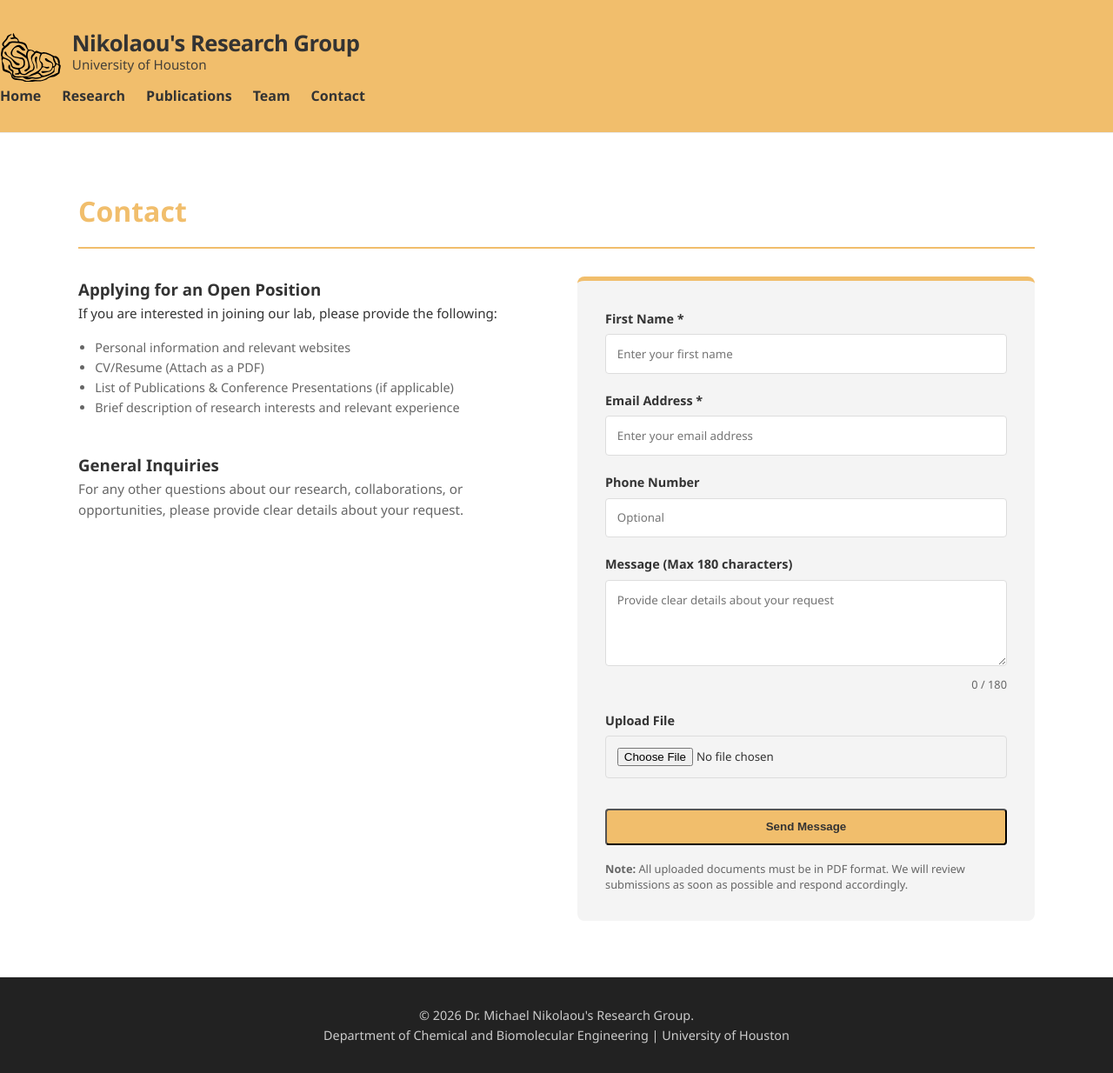
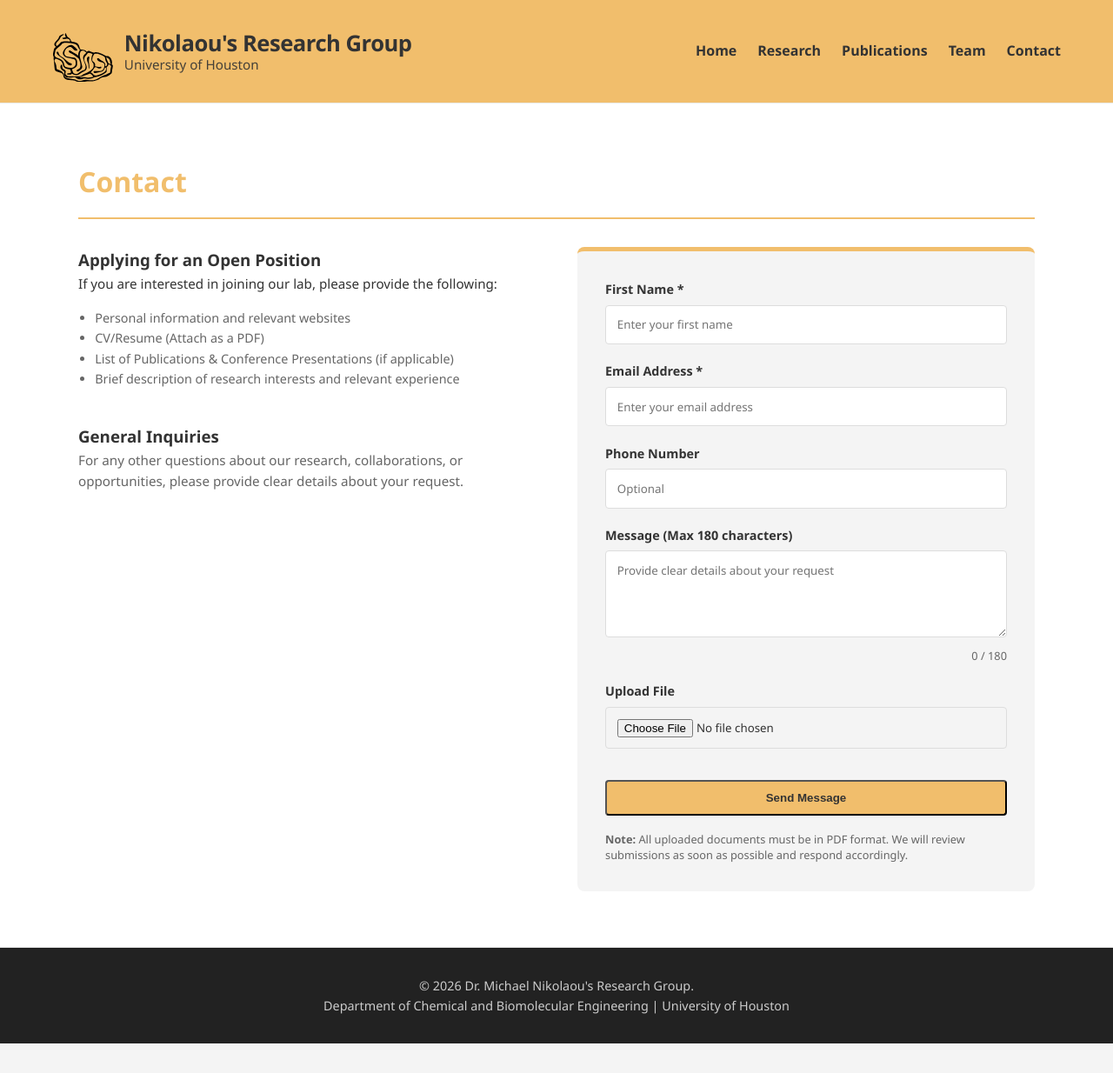
Before and after one commit to GALGAT/nikolaou-lab, a Jekyll site: the page built from contact.html, in a window 1280 px wide. Shown: the whole page at 87% size. Built offline with Jekyll 4.4.1, drawn with Linux system fonts in a browser that asks for light colours; after the commit the page ends 1200 px from its top, so only the background shows below that.

Commit message:
Update style.css

```diff
--- a/css/style.css
+++ b/css/style.css
@@ -27,21 +27,21 @@ body {
     margin: 0 auto;
 }
 
-/* ===== HEADER – now centered and padded ===== */
-header {
+/* ===== HEADER (matches your HTML classes) ===== */
+.site-header {
     background-color: var(--theme-color);
     color: var(--text-dark);
     padding: 1.5rem 0;
     width: 100%;
 }
 
-.header-content {
+.header-container {
     display: flex;
     justify-content: space-between;
     align-items: center;
     flex-wrap: wrap;
     max-width: 1200px;      /* prevents edge-to-edge on large screens */
-    margin: 0 auto;          /* centers the content */
+    margin: 0 auto;          /* centers the header content */
     padding: 0 20px;         /* keeps spacing on small screens */
     width: 100%;
 }
@@ -72,13 +72,13 @@ header {
     line-height: 1.2;
 }
 
-nav {
+.header-nav {
     display: flex;
     gap: 1.5rem;              /* even spacing between links */
     flex-wrap: wrap;
 }
 
-nav a {
+.header-nav a {
     color: var(--text-dark);
     text-decoration: none;
     font-weight: 600;
@@ -86,7 +86,7 @@ nav a {
     transition: color 0.3s ease, border-bottom 0.3s ease;
 }
 
-nav a:hover {
+.header-nav a:hover {
     color: var(--theme-hover);
     border-bottom: 2px solid var(--theme-hover);
 }
@@ -445,10 +445,10 @@ footer {
 
 /* ===== MOBILE RESPONSIVENESS ===== */
 @media (max-width: 768px) {
-    .header-content {
+    .header-container {
         flex-direction: column;
         align-items: center;
-        padding: 1.5rem 20px;      /* keep side padding */
+        padding: 1.5rem 20px;      /* keep side padding on mobile */
     }
 
     .logo-wrapper {
@@ -461,13 +461,13 @@ footer {
         height: 60px;
     }
 
-    nav {
+    .header-nav {
         justify-content: center;
         gap: 10px;
         width: 100%;
     }
 
-    nav a {
+    .header-nav a {
         margin: 0;
         padding: 8px 12px;
         background: rgba(0, 0, 0, 0.05);
@@ -521,3 +521,81 @@ footer {
         padding: 1.5rem;
     }
 }
+
+/* --- Thank You Modal Styles --- */
+
+/* 1. The Overlay: Darkens and blurs the background */
+.modal-overlay {
+    position: fixed;
+    top: 0;
+    left: 0;
+    width: 100%;
+    height: 100%;
+    background: rgba(0, 0, 0, 0.6); /* Semi-transparent black */
+    display: flex;
+    justify-content: center;
+    align-items: center;
+    z-index: 9999; /* Ensures it stays on top of everything */
+    backdrop-filter: blur(5px); /* Modern blur effect */
+    transition: opacity 0.3s ease;
+}
+
+/* 2. The Content Box */
+.modal-content {
+    background: var(--white);
+    padding: 3rem 2rem;
+    border-radius: 12px;
+    text-align: center;
+    max-width: 450px;
+    width: 90%;
+    box-shadow: 0 20px 40px rgba(0, 0, 0, 0.2);
+    border-top: 10px solid var(--theme-color); /* Gold theme accent */
+    animation: modalSlideUp 0.4s cubic-bezier(0.175, 0.885, 0.32, 1.275); /* Innovative "pop" effect */
+}
+
+/* 3. The Icon and Text */
+.modal-icon {
+    font-size: 3.5rem;
+    display: block;
+    margin-bottom: 1rem;
+}
+
+.modal-content h3 {
+    font-size: 1.6rem;
+    color: var(--text-dark);
+    margin-bottom: 0.5rem;
+    line-height: 1.2;
+}
+
+.modal-content p {
+    color: var(--text-light);
+    font-size: 1rem;
+    margin-bottom: 1.5rem;
+}
+
+/* 4. The Close Button (Matching your existing .btn) */
+.modal-content .btn {
+    width: 120px;
+    cursor: pointer;
+    border: none;
+    font-size: 1rem;
+}
+
+/* 5. Animation Keyframes */
+@keyframes modalSlideUp {
+    from {
+        transform: translateY(50px);
+        opacity: 0;
+    }
+    to {
+        transform: translateY(0);
+        opacity: 1;
+    }
+}
+
+/* Mobile adjustments */
+@media (max-width: 480px) {
+    .modal-content {
+        padding: 2rem 1.5rem;
+    }
+}
```
